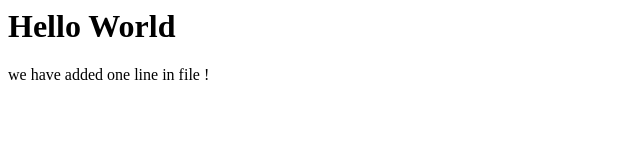
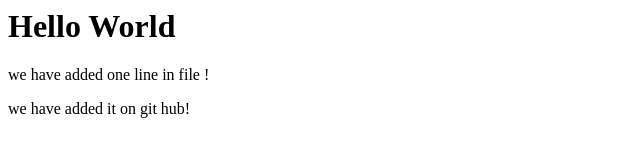
Before and after one commit to ravifarkya/GITGITHUBMASTERCLASS, a plain HTML site: page index.html in a window 1280 px wide. Shown: the whole page, without its empty margins (0-640 px from the left). Drawn offline with Linux system fonts and the light colour scheme.

Commit message:
updated file
we have updated it on GITHUB

```diff
--- a/index.html
+++ b/index.html
@@ -3,3 +3,7 @@
 <div>
     <p>we have added one line in file !</p>
 </div>
+
+<div>
+    <p>we have added it on git hub!</p>
+</div>
```
